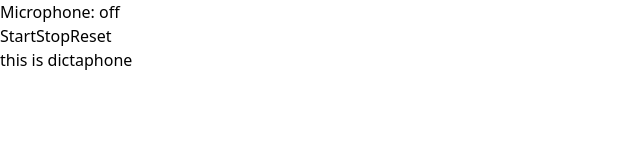
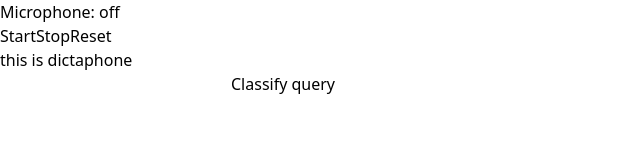
Before and after one commit to arabhyaWorks/VyaparLaunchpad, a React (Vite) app: page /testing in a window 1280 px wide. Shown: the top 162 px of the page, without its empty margins (0-640 px from the left). Built offline with nearby package versions, Linux system fonts and the light colour scheme; no server answers.

Commit message:
Solved the issue of parsing the classification response, which was earlier creating problem when parsed with simple JSON.parse function

```diff
--- a/src/abhipray/testing.jsx
+++ b/src/abhipray/testing.jsx
@@ -7,6 +7,7 @@ import axios from "axios";
 const Dictaphone = () => {
   const [message, setMessage] = useState("");
   const [isListening, setIsListening] = useState(false);
+  const [query, setQuery] = useState("");
   const commands = [
     {
       command: "I would like to order *",
@@ -80,6 +81,42 @@ const Dictaphone = () => {
     return null;
   }
 
+  // Function to classify the query
+  const classifyQuery = async () => {
+    try {
+      const response = await axios.post(
+        "http://localhost:3000/classify",
+        {
+          query: query, // Query entered by the user
+          variables: {}, // Any additional variables can be passed here
+        },
+        {
+          headers: {
+            "Content-Type": "application/json",
+          },
+        }
+      );
+
+      const rawString = response.data;
+      // console.log(response.data);
+      let jsonString = rawString.replace(/'/g, '"');
+      jsonString = jsonString.replace(/(\w+):/g, '"$1":');
+      // console.log(jsonString);
+
+      try {
+        const parsedData = JSON.parse(jsonString);
+        console.log(parsedData);
+      } catch (error) {
+        console.error("Error parsing JSON:", error);
+      }
+    } catch (error) {
+      console.error(
+        "Error classifying query:",
+        error.response ? error.response.data : error.message
+      );
+    }
+  };
+
   const fetchAnswers = async (query) => {
     try {
       const response = await axios.post(
@@ -101,7 +138,7 @@ const Dictaphone = () => {
         "Error querying API:",
         error.response ? error.response.data : error.message
       );
-    //   return error.message;
+      //   return error.message;
     }
   };
 
@@ -140,6 +177,16 @@ const Dictaphone = () => {
       <h1>this is dictaphone</h1>
       <p>{message}</p>
       <p>{transcript}</p>
+
+      <input
+        type="text"
+        value={query}
+        onChange={(e) => {
+          setQuery(e.target.value);
+        }}
+      />
+
+      <button onClick={classifyQuery}>Classify query</button>
     </div>
   );
 };
--- a/src/firestore.jsx
+++ b/src/firestore.jsx
@@ -49,7 +49,10 @@ const Firestore = () => {
     );
 
     const querySnapshot = await getDocs(q);
-    setData(querySnapshot.docs.map((doc) => doc.data()));
+    const data = querySnapshot.docs.map((doc) => doc.data());
+    // setData(querySnapshot.docs.map((doc) => doc.data()));
+    setData(data);
+    console.log("sorted data",data);
 
     querySnapshot.forEach((doc) => {
       console.log(doc.id, " => ", doc.data());
@@ -58,7 +61,7 @@ const Firestore = () => {
 
   useEffect(() => {
     // getTodayOrders();
-    getOrdersByDateRange("2024-09-01", "2024-09-12");
+    getOrdersByDateRange("2024-09-08", "2024-09-09");
   }, []);
   return (
     <div>
```
